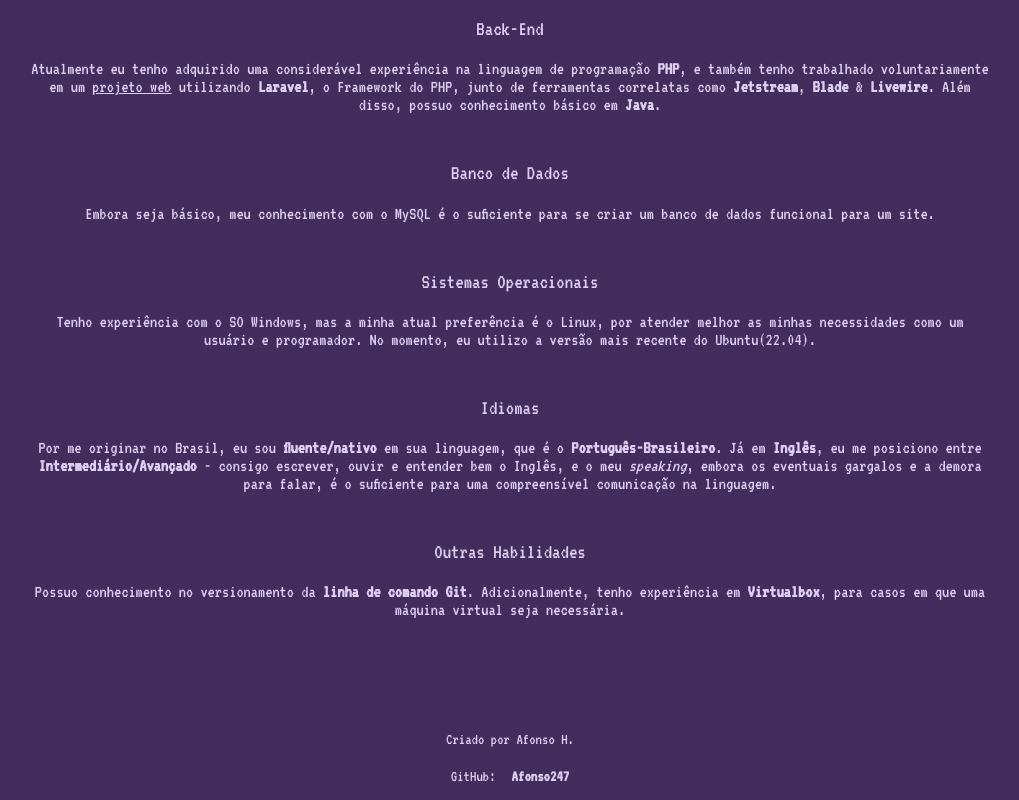
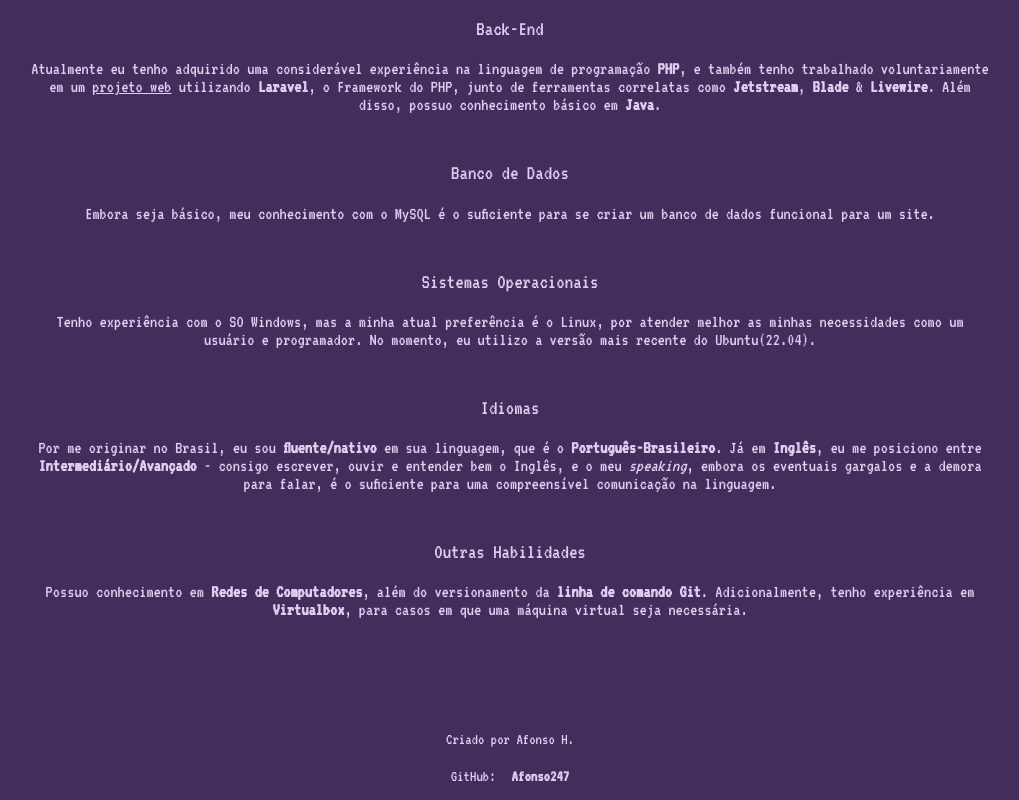
Before and after one commit to Afonso247/Cheat-Sheet, a SvelteKit app: page /sobre in a window 1280 px wide. Shown: the part 1311-2111 px from the top of the page, without its empty margins (130-1149 px from the left). Built offline with nearby package versions, Linux system fonts and the light colour scheme.

Commit message:
Update +page.svelte

```diff
--- a/src/routes/sobre/+page.svelte
+++ b/src/routes/sobre/+page.svelte
@@ -119,9 +119,9 @@
         <div class="skill-subcontainer">
             <h3>Outras Habilidades</h3>
             <p>
-                Possuo conhecimento no versionamento da <strong>linha de comando Git</strong>.
-                Adicionalmente, tenho experiência em <strong>Virtualbox</strong>, para casos
-                em que uma máquina virtual seja necessária.
+                Possuo conhecimento em <strong>Redes de Computadores</strong>, além do versionamento
+                da <strong>linha de comando Git</strong>. Adicionalmente, tenho experiência em
+                <strong>Virtualbox</strong>, para casos em que uma máquina virtual seja necessária.
             </p>
         </div>
     </div>
```
